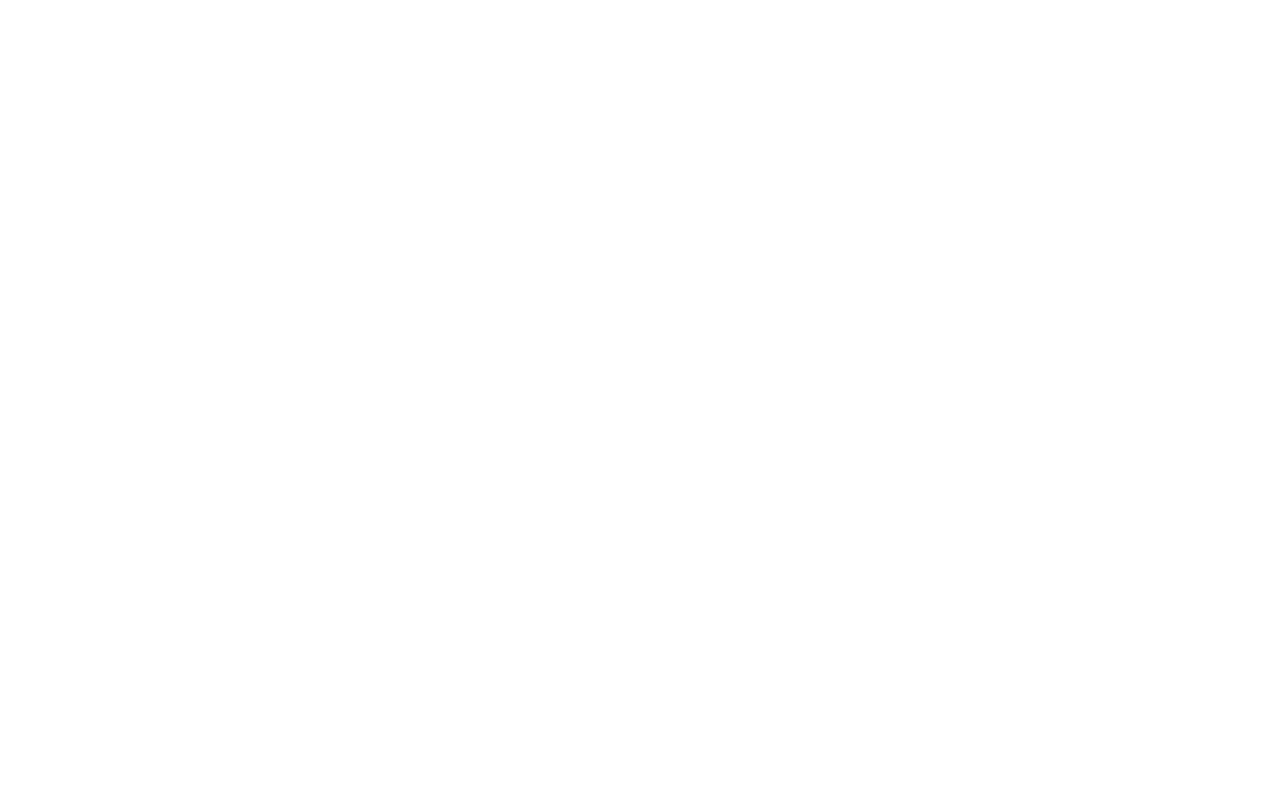
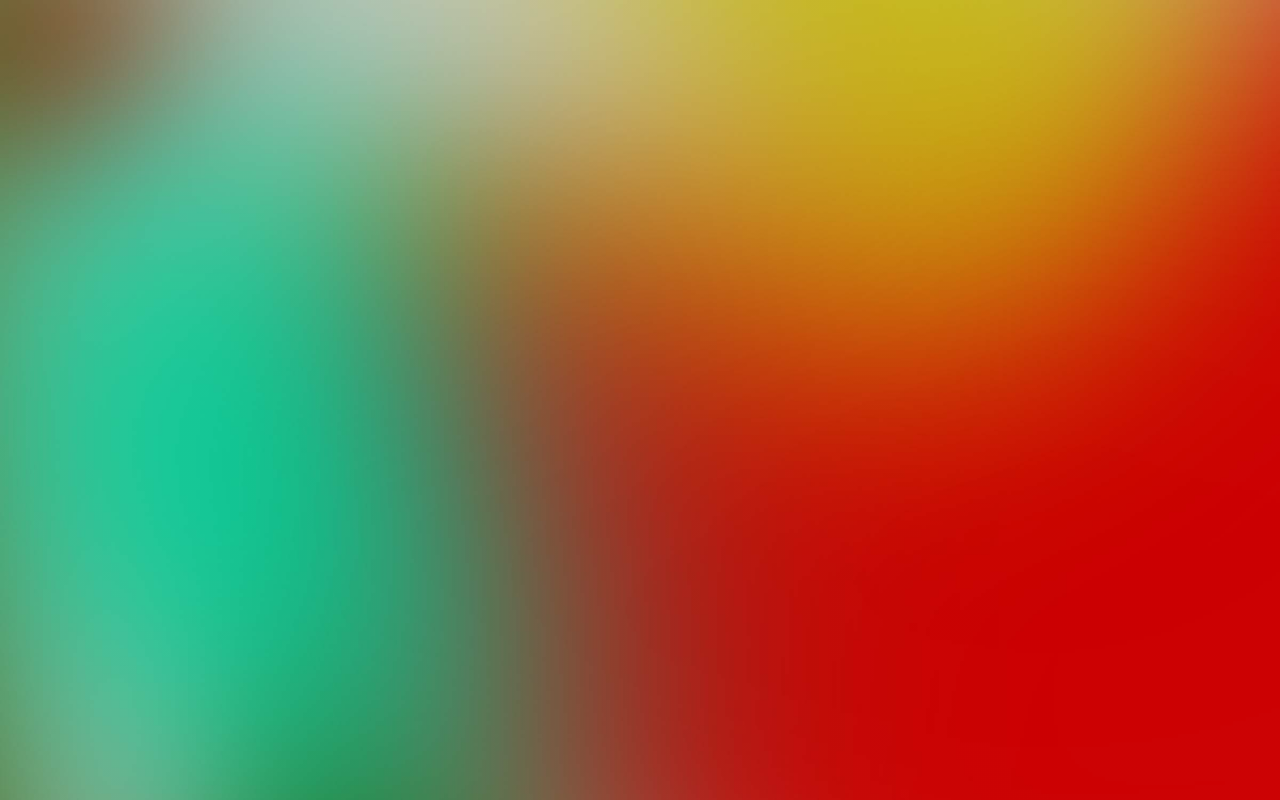
Before and after one commit to JaredMedeiros/BudgetApp, a React (Create React App) app: page / in a window 1280 px wide. Built offline with nearby package versions, Linux system fonts and the light colour scheme.

Commit message:
initial folder structure set up and background image added to static site

```diff
--- /dev/null
+++ b/src/index.css
@@ -0,0 +1,9 @@
+#root, body, html {
+    height: 100%;
+    margin:0;
+}
+
+body {
+    background: linear-gradient(rgba(0, 0, 0, 0.2), rgba(0, 0, 0, 0.2)), url(./assets/backgroundimage.jpeg);
+    background-size: cover;
+}
--- a/src/index.js
+++ b/src/index.js
@@ -2,5 +2,6 @@ import React from 'react';
 import ReactDOM from 'react-dom';
 
 import App from './App'
+import './index.css';
 
 ReactDOM.render(<App />, document.getElementById('root'));
```
Also changed, not shown: src/assets/backgroundimage.jpeg (added), src/components/Details/Details.jsx (added).
